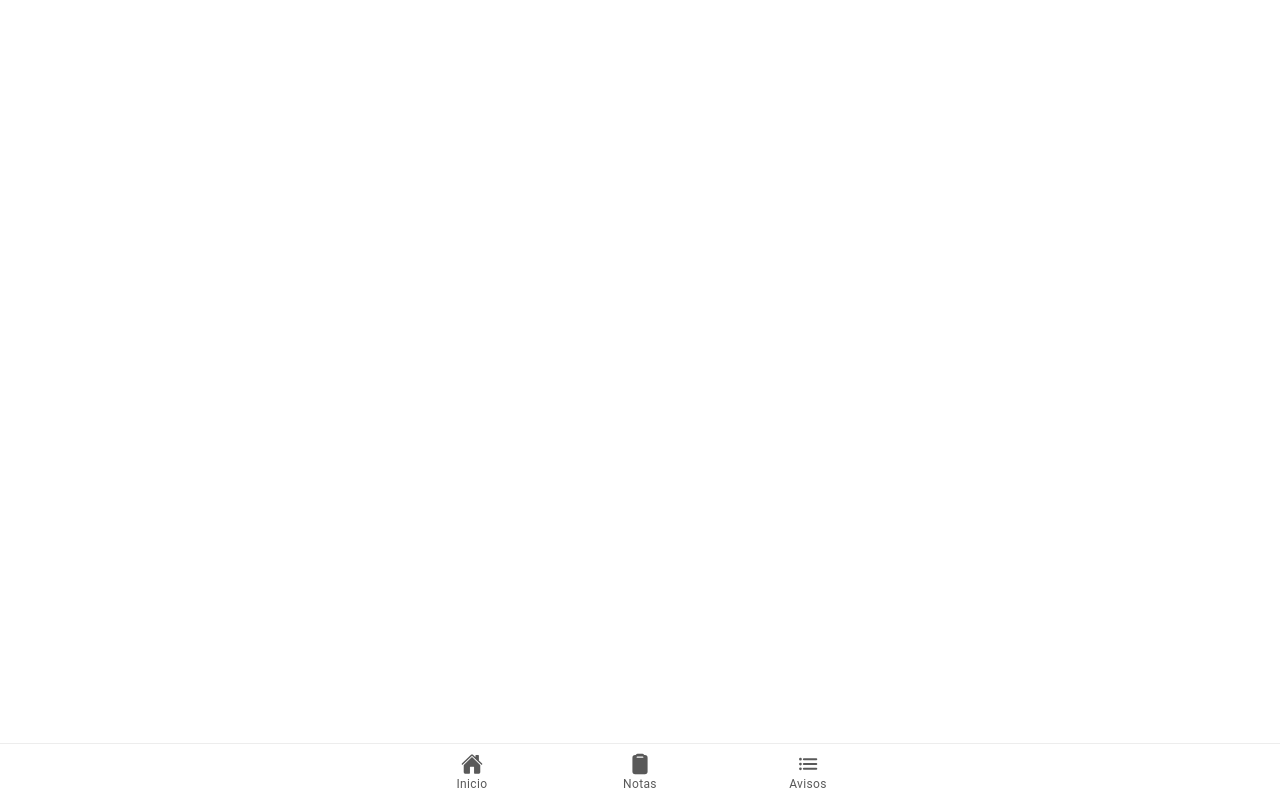
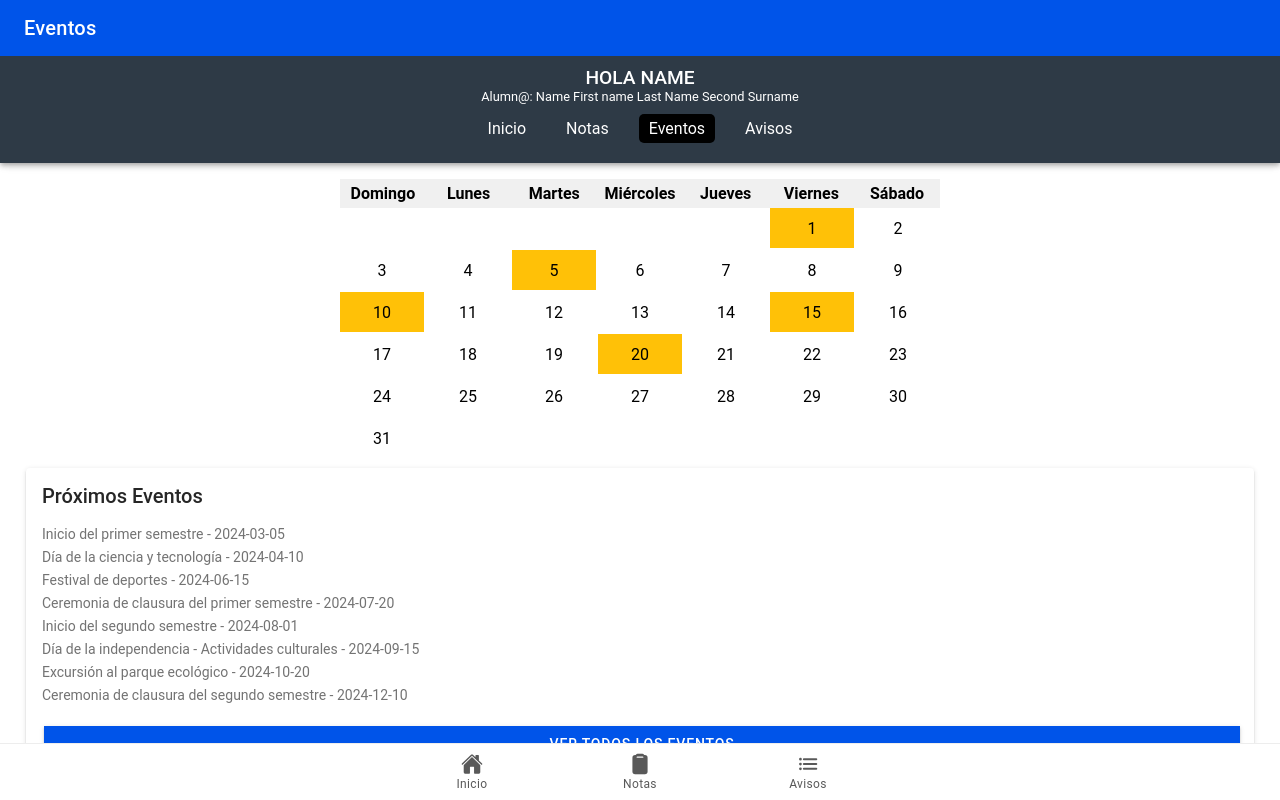
Before and after one commit to TanoOliva/Parent-Track, a React (Vite) app in the folder ionic-react/: page /eventos in a window 1280 px wide. Built offline with nearby package versions, Linux system fonts and the light colour scheme; sample sign-in values are in the browser's storage.

Commit message:
se añade eventos

```diff
--- a/ionic-react/src/App.tsx
+++ b/ionic-react/src/App.tsx
@@ -15,6 +15,7 @@ import Home from './pages/Home';
 import Avisos from './pages/Avisos';
 import Notas from './pages/Notas';
 import Login from './pages/Login';
+import Eventos from './pages/Eventos';
 import { home, list, clipboard } from 'ionicons/icons';
 
 /* Core CSS required for Ionic components to work properly */
@@ -48,6 +49,7 @@ const App: React.FC = () => {
           <Route path="/login" component={Login} exact />
           <Route path="/home" render={() => (isAuthenticated ? <Home /> : <Redirect to="/login" />)} exact />
           <Route path="/avisos" render={() => (isAuthenticated ? <Avisos /> : <Redirect to="/login" />)} exact />
+          <Route path="/eventos" render={() => (isAuthenticated ? <Eventos /> : <Redirect to="/login" />)} exact />
           <Route path="/notas" render={() => (isAuthenticated ? <Notas /> : <Redirect to="/login" />)} exact />
           <Route exact path="/">
             <Redirect to={isAuthenticated ? "/home" : "/login"} />
@@ -59,6 +61,7 @@ const App: React.FC = () => {
               <Route path="/home" component={Home} exact />
               <Route path="/avisos" component={Avisos} exact />
               <Route path="/notas" component={Notas} exact />
+              <Route path="/eventos" component={Eventos} exact />
             </IonRouterOutlet>
             <IonTabBar slot="bottom">
               <IonTabButton tab="home" href="/home">
--- /dev/null
+++ b/ionic-react/src/assets/eventos.json
@@ -0,0 +1,34 @@
+[
+  {
+    "nombre": "Inicio del primer semestre",
+    "fecha": "2024-03-05"
+  },
+  {
+    "nombre": "Día de la ciencia y tecnología",
+    "fecha": "2024-04-10"
+  },
+  {
+    "nombre": "Festival de deportes",
+    "fecha": "2024-06-15"
+  },
+  {
+    "nombre": "Ceremonia de clausura del primer semestre",
+    "fecha": "2024-07-20"
+  },
+  {
+    "nombre": "Inicio del segundo semestre",
+    "fecha": "2024-08-01"
+  },
+  {
+    "nombre": "Día de la independencia - Actividades culturales",
+    "fecha": "2024-09-15"
+  },
+  {
+    "nombre": "Excursión al parque ecológico",
+    "fecha": "2024-10-20"
+  },
+  {
+    "nombre": "Ceremonia de clausura del segundo semestre",
+    "fecha": "2024-12-10"
+  }
+]
--- /dev/null
+++ b/ionic-react/src/components/calendario.css
@@ -0,0 +1,44 @@
+.calendar {
+    width: 100%;
+    max-width: 600px;
+    margin: 0 auto;
+  }
+
+  .weekdays {
+    display: flex;
+    justify-content: space-between;
+    background-color: #f0f0f0;
+    padding: 5px 0;
+  }
+
+  .weekdays div {
+    width: calc(100% / 7);
+    text-align: center;
+    font-weight: bold;
+  }
+
+  .days {
+    display: grid;
+    grid-template-columns: repeat(7, 1fr);
+    gap: 2px;
+  }
+
+  .day-container {
+    display: flex;
+    justify-content: center;
+    align-items: center;
+    height: 40px;
+    background-color: #fff;
+  }
+
+  .day {
+    width: 100%;
+    height: 100%;
+    display: flex;
+    justify-content: center;
+    align-items: center;
+  }
+
+  .with-event {
+    background-color: #ffc107; /* Color para días con eventos */
+  }
--- /dev/null
+++ b/ionic-react/src/components/calendario.tsx
@@ -0,0 +1,51 @@
+import React, { useState } from 'react';
+import './calendario.css'; // Estilos del calendario, puedes personalizarlos según tus necesidades
+
+const Calendar = ({ eventos }) => {
+  // Obtener los días con eventos
+  const diasConEventos = eventos.map(evento => new Date(evento.fecha).getDate());
+
+  // Crear una matriz para representar el calendario del mes actual
+  const diasDelMes = [];
+  const diasEnSemana = 7; // Número de días en una semana
+  const primerDiaDelMes = new Date().getDay(); // Obtener el día de la semana del primer día del mes
+  const diasEnMes = new Date(new Date().getFullYear(), new Date().getMonth() + 1, 0).getDate(); // Obtener el número de días en el mes actual
+
+  // Llenar los días anteriores al primer día del mes
+  for (let i = 0; i < primerDiaDelMes; i++) {
+    diasDelMes.push('');
+  }
+
+  // Llenar los días del mes con sus números y marcar los días con eventos
+  for (let i = 1; i <= diasEnMes; i++) {
+    const tieneEvento = diasConEventos.includes(i);
+    diasDelMes.push(
+      <div key={i} className={tieneEvento ? 'day with-event' : 'day'}>
+        {i}
+      </div>
+    );
+  }
+
+  return (
+    <div className="calendar">
+      <div className="weekdays">
+        <div>Domingo</div>
+        <div>Lunes</div>
+        <div>Martes</div>
+        <div>Miércoles</div>
+        <div>Jueves</div>
+        <div>Viernes</div>
+        <div>Sábado</div>
+      </div>
+      <div className="days">
+        {diasDelMes.map((dia, index) => (
+          <div key={index} className="day-container">
+            {dia}
+          </div>
+        ))}
+      </div>
+    </div>
+  );
+};
+
+export default Calendar;
--- /dev/null
+++ b/ionic-react/src/pages/Eventos.tsx
@@ -0,0 +1,39 @@
+import React, { useState, useEffect } from 'react';
+import { IonContent, IonPage, IonCard, IonCardHeader, IonCardTitle, IonCardContent, IonButton } from '@ionic/react';
+import Header from '../components/Header';
+import eventosData from '../assets/eventos.json'; // Importa el archivo JSON de eventos
+import Calendar from '../components/calendario'; // Importa el componente de calendario
+
+const Eventos: React.FC = () => {
+  const [eventos, setEventos] = useState([]); // Estado para almacenar los eventos
+
+  // Función para cargar los eventos desde el archivo JSON
+  useEffect(() => {
+    // Simplemente asigna los datos del archivo JSON al estado de eventos
+    setEventos(eventosData);
+  }, []);
+
+  return (
+    <IonPage>
+      <Header title="Eventos" />
+      <IonContent className="ion-padding">
+        {/* Coloca el calendario arriba del contenido de eventos */}
+        <Calendar eventos={eventos} />
+        <IonCard>
+          <IonCardHeader>
+            <IonCardTitle>Próximos Eventos</IonCardTitle>
+          </IonCardHeader>
+          <IonCardContent>
+            {/* Mapea sobre los eventos y muestra cada uno */}
+            {eventos.map((evento, index) => (
+              <p key={index}>{evento.nombre} - {evento.fecha}</p>
+            ))}
+            <IonButton expand="full">Ver todos los eventos</IonButton>
+          </IonCardContent>
+        </IonCard>
+      </IonContent>
+    </IonPage>
+  );
+};
+
+export default Eventos;
```
Also changed, not shown: ionic-react/src/pages/Eventos.css (added).
